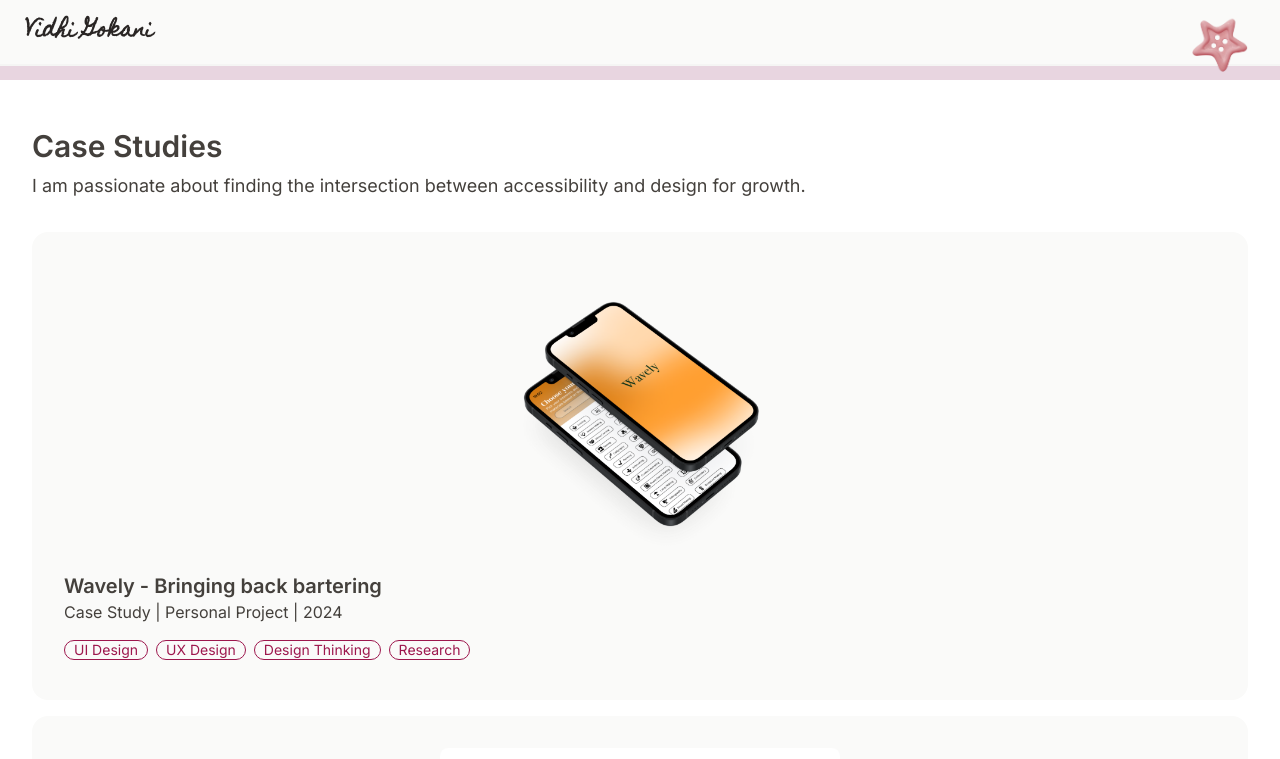
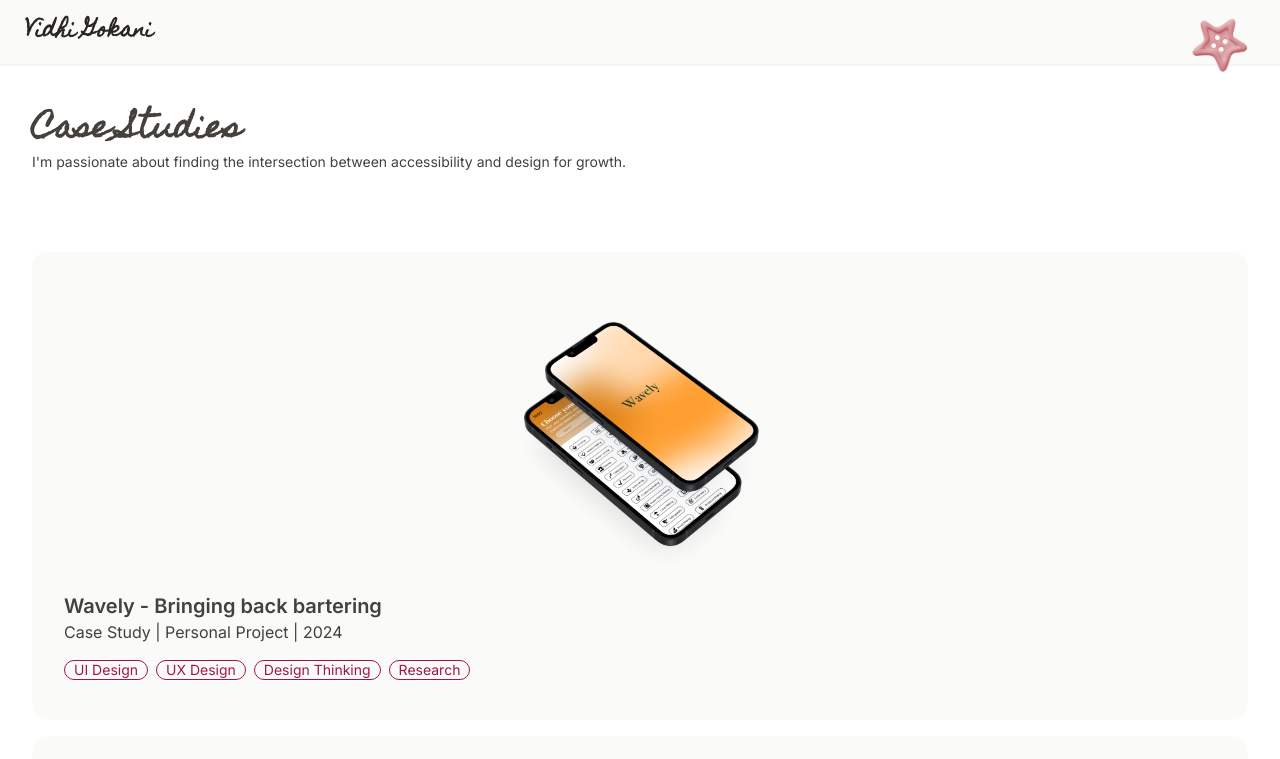
Before and after one commit to v1dh1/vidhi, a Next.js app: page /design in a window 1280 px wide. Shown: the top 759 px of the page. Built offline with nearby package versions, Linux system fonts and the light colour scheme; a web font is replaced by a local one.

Commit message:
ui changes

```diff
--- a/app/components/Projects.jsx
+++ b/app/components/Projects.jsx
@@ -14,15 +14,15 @@ const Projects = () => {
 
             {/* Grid Item 1 */}
             <div className="">
-            <h2 className="text-3xl md:text-3xl font-semibold text-stone-700 pt-16 md:pt-4">Case Studies</h2>
-            <p className='text-stone-700 text-lg pt-2'>{"I am passionate about finding the intersection between accessibility and design for growth."}</p>        </div>
+            <h2 className="text-3xl md:text-3xl font-semibold text-stone-700 pt-16 md:pt-4 font-apple">Case Studies</h2>
+            <p className='text-stone-700 text-sm pt-1'>{"I'm passionate about finding the intersection between accessibility and design for growth."}</p>        </div>
 
 
 
 
 
 
-        <div className='pt-4'>
+        <div className='pt-16'>
         <Uxapp/>
         <Wealthyplanet/>
         <Trace/>
--- a/app/design/page.jsx
+++ b/app/design/page.jsx
@@ -13,7 +13,7 @@ const Design = () => {
 
 <div>
       {/* Small screens - LefthomeSmall as a top navbar */}
-      <div className="pt-20">
+      <div className="pt-16">
         <LefthomeSmall />
         <main className="bg-white p-4 overflow-y-auto">
           <Projects />
--- a/app/freelance/page.jsx
+++ b/app/freelance/page.jsx
@@ -15,7 +15,7 @@ const Home = () => {
 <div>
       <div className="">
         <LefthomeSmall />
-        <main className="bg-stone-50 p-4 overflow-y-auto">
+        <main className="bg-stone-50 p-4 overflow-y-none">
         <Freehome/>
         </main>
       </div>
--- a/app/moreprojects/engineering/EngineeringProjects.jsx
+++ b/app/moreprojects/engineering/EngineeringProjects.jsx
@@ -6,8 +6,8 @@ const EngineeringProjects = () => {
     <div>
 
       <div className='p-4 pt-16 md:pt-4'>
-      <p className='text-3xl md:text-3xl text-stone-700 font-semibold pt-4 pb-2'>{"More Projects!"}</p>
-      <p className='text-lg text-stone-600 pb-6'>{"Outside of product design, here are some other things I've worked on"}</p>
+      <p className='text-3xl md:text-3xl text-stone-700 font-semibold pt-4 pb-1 font-apple'>{"More Projects!"}</p>
+      <p className='text-sm text-stone-600 pb-16'>{"Outside of product & design, here are some other things I've worked on"}</p>
       <p className='text-xl text-stone-700 font-semibold pb-4'>{"Engineering"}</p>
 
       <div><Hydroelectricgen/></div>
--- a/app/moreprojects/page.jsx
+++ b/app/moreprojects/page.jsx
@@ -30,7 +30,7 @@ const Moreprojects = () => {
 
 
       {/* Small screens - LefthomeSmall as a top navbar */}
-      <div className="pt-20">
+      <div className="pt-16">
         <LefthomeSmall />
         <main className="bg-white p-4 overflow-y-auto">
           <EngineeringProjects />
```
